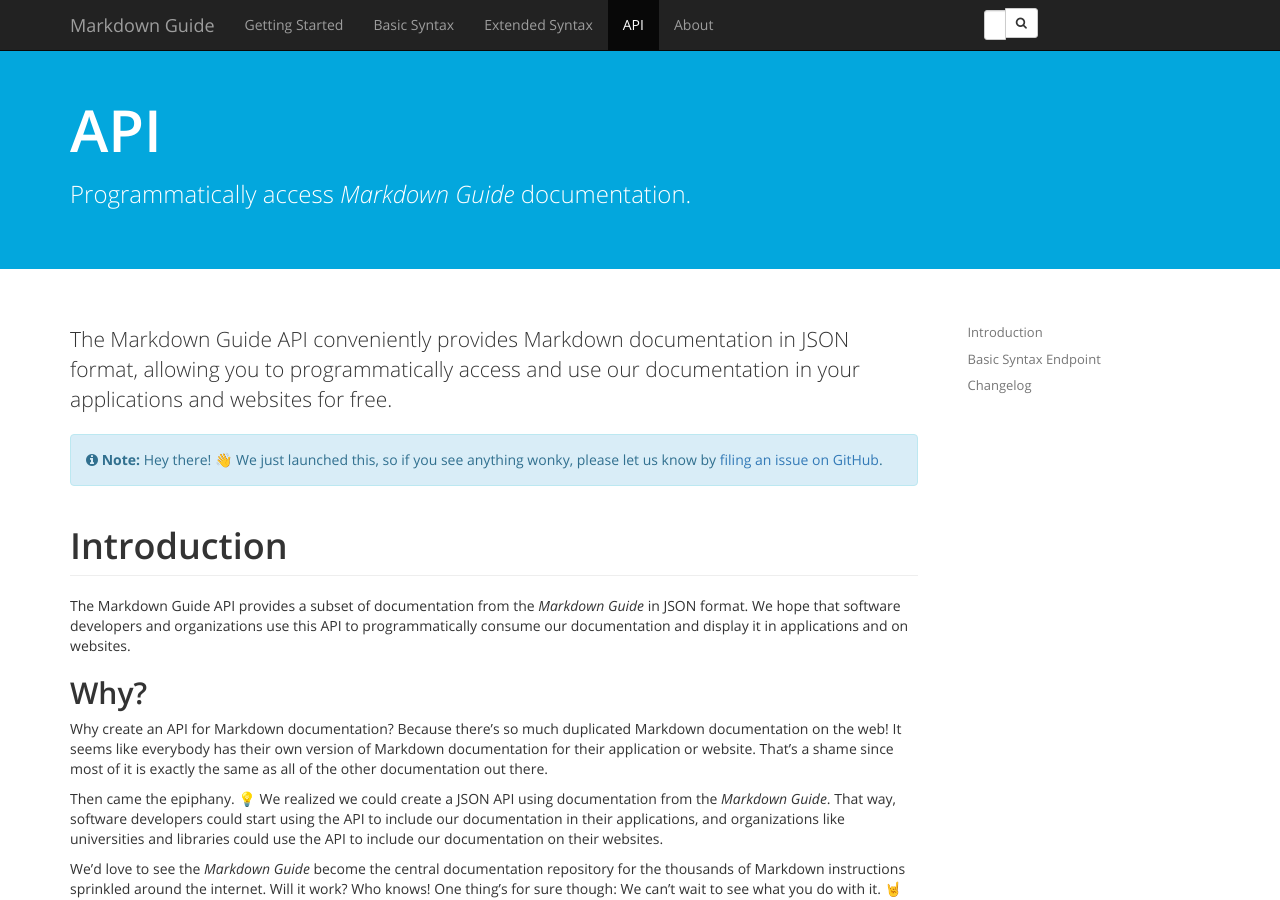
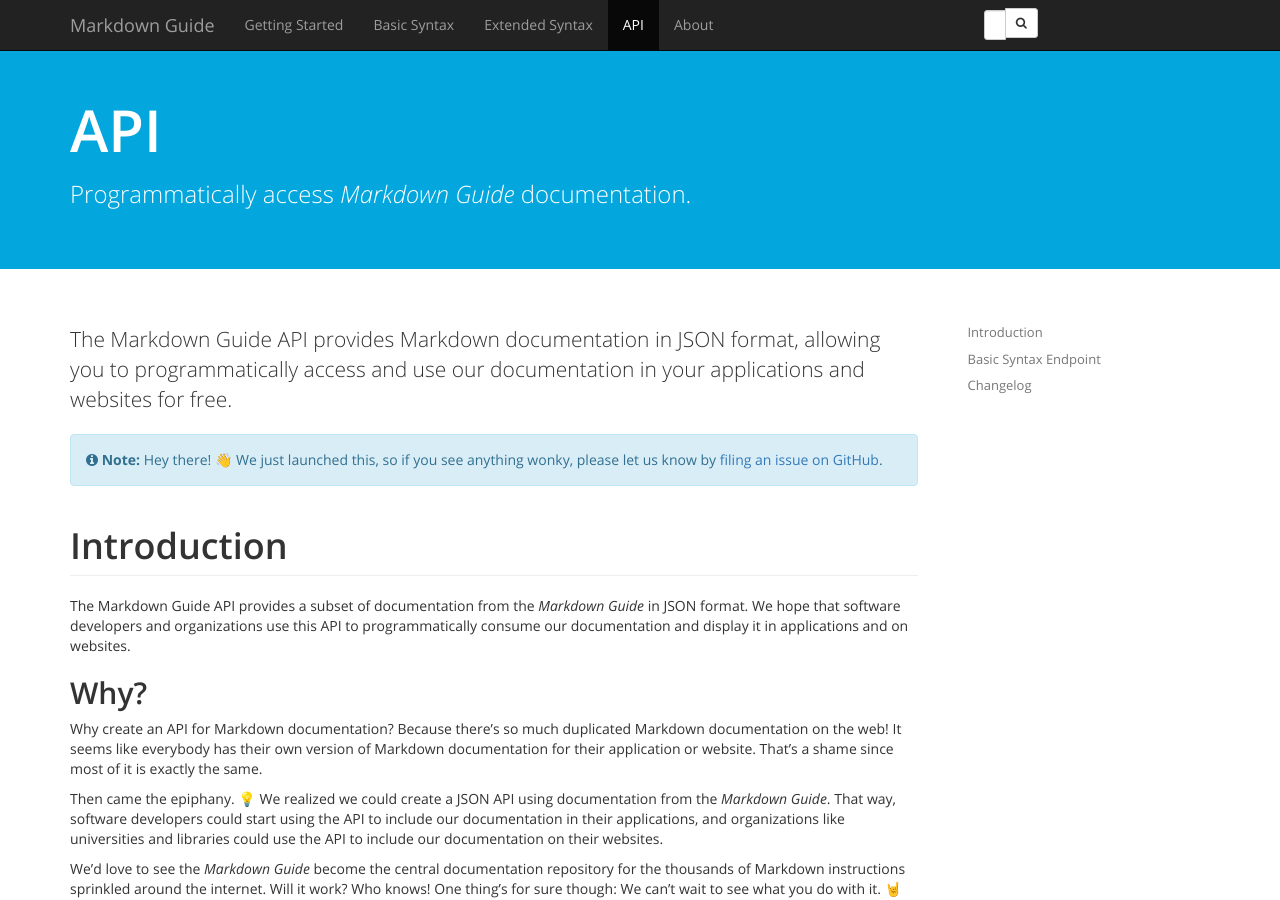
Before and after one commit to mattcone/markdown-guide, a Jekyll site: the page built from api/v1/index.md, in a window 1280 px wide and 900 px high. Built offline with Jekyll 4.4.1, drawn with Linux system fonts in a browser that asks for light colours; emoji names are drawn with the system emoji font; comment, search, counter and statistics services are not loaded.

Commit message:
Revise API docs

```diff
--- a/api/v1/index.md
+++ b/api/v1/index.md
@@ -5,7 +5,7 @@
 last_modified_at: 2017-10-24
 ---
 
-<p class="about">The Markdown Guide API conveniently provides Markdown documentation in JSON format, allowing you to programmatically access and use our documentation in your applications and websites for free.</p>
+<p class="about">The Markdown Guide API provides Markdown documentation in JSON format, allowing you to programmatically access and use our documentation in your applications and websites for free.</p>
 
 <div class="alert alert-info">
   <i class="fa fa-info-circle" aria-hidden="true"></i> <strong>Note:</strong> Hey there! :wave: We just launched this, so if you see anything wonky, please let us know by <a href="https://github.com/mattcone/markdown-guide/issues">filing an issue on GitHub</a>.
@@ -17,7 +17,7 @@
 
 ## Why?
 
-Why create an API for Markdown documentation? Because there's so much duplicated Markdown documentation on the web! It seems like everybody has their own version of Markdown documentation for their application or website. That's a shame since most of it is exactly the same as all of the other documentation out there.
+Why create an API for Markdown documentation? Because there's so much duplicated Markdown documentation on the web! It seems like everybody has their own version of Markdown documentation for their application or website. That's a shame since most of it is exactly the same.
 
 Then came the epiphany. :bulb: We realized we could create a JSON API using documentation from the *Markdown Guide*. That way, software developers could start using the API to include our documentation in their applications, and organizations like universities and libraries could use the API to include our documentation on their websites.
 
```
